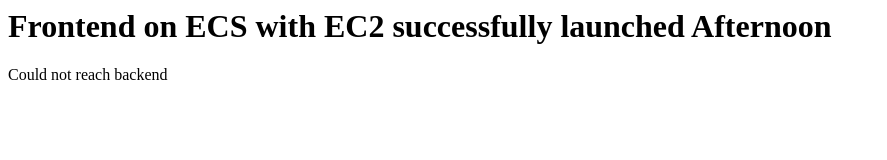
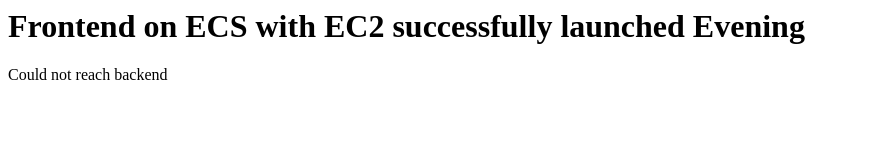
Before and after one commit to VIJAY-989060/ECS_Frontend-repo_Automation, a plain HTML site: page index.html in a window 1280 px wide. Shown: the whole page, without its empty margins (0-887 px from the left). Drawn offline with Linux system fonts and the light colour scheme; no server answers.

Commit message:
Update header text from 'Afternoon' to 'Evening'

```diff
--- a/index.html
+++ b/index.html
@@ -1,6 +1,6 @@
 <html>
   <body>
-    <h1>Frontend on ECS with EC2 successfully launched Afternoon</h1>
+    <h1>Frontend on ECS with EC2 successfully launched Evening</h1>
     <p id="message">Loading...</p>
 
     <script>
```
